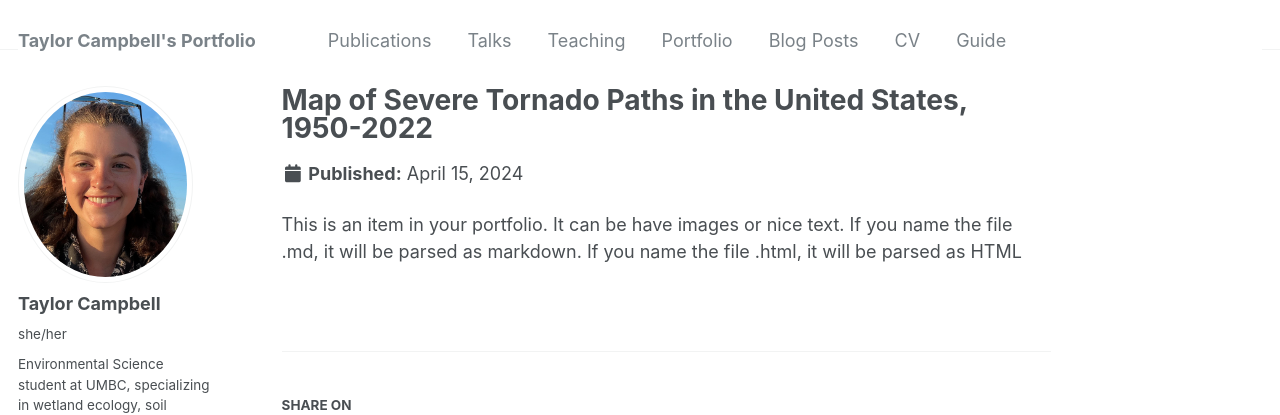
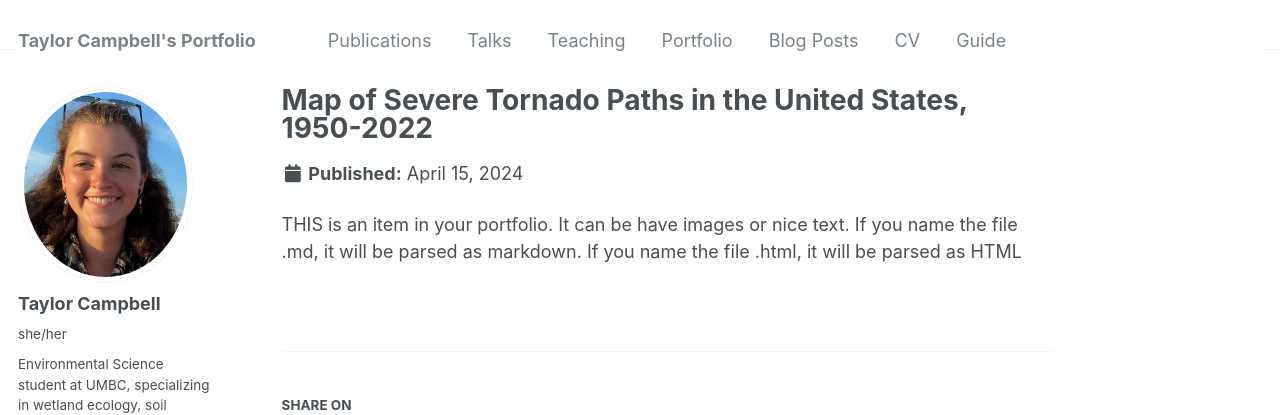
Before and after one commit to taylorc4/taylorc4.github.io, a Jekyll site: the page built from _portfolio/portfolio-tornado.md, in a window 1280 px wide. Shown: the top 415 px of the page. Built offline with Jekyll 4.4.1, drawn with Linux system fonts in a browser that asks for light colours; part of the change alters nothing that is shown.

```diff
--- a/_portfolio/portfolio-tornado.md
+++ b/_portfolio/portfolio-tornado.md
@@ -1,7 +1,7 @@
 ---
 title: "Map of Severe Tornado Paths in the United States, 1950-2022"
-excerpt: "Tornado map of America<br/><img src='/images/Tornado_Map.png'>"
+excerpt: "Tornado map of America<br/><img src='/images/Tornado_Map388x300.png'>"
 collection: portfolio
 ---
 
-This is an item in your portfolio. It can be have images or nice text. If you name the file .md, it will be parsed as markdown. If you name the file .html, it will be parsed as HTML
+THIS is an item in your portfolio. It can be have images or nice text. If you name the file .md, it will be parsed as markdown. If you name the file .html, it will be parsed as HTML
```
